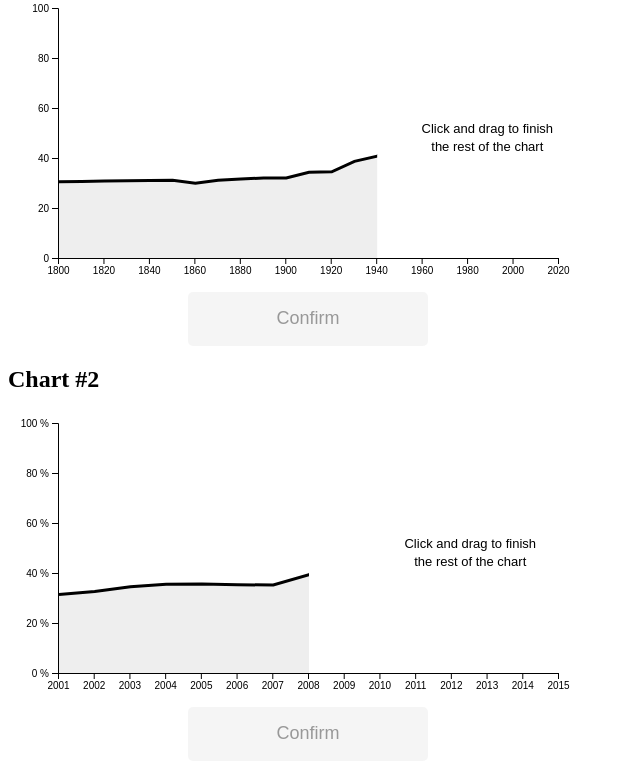
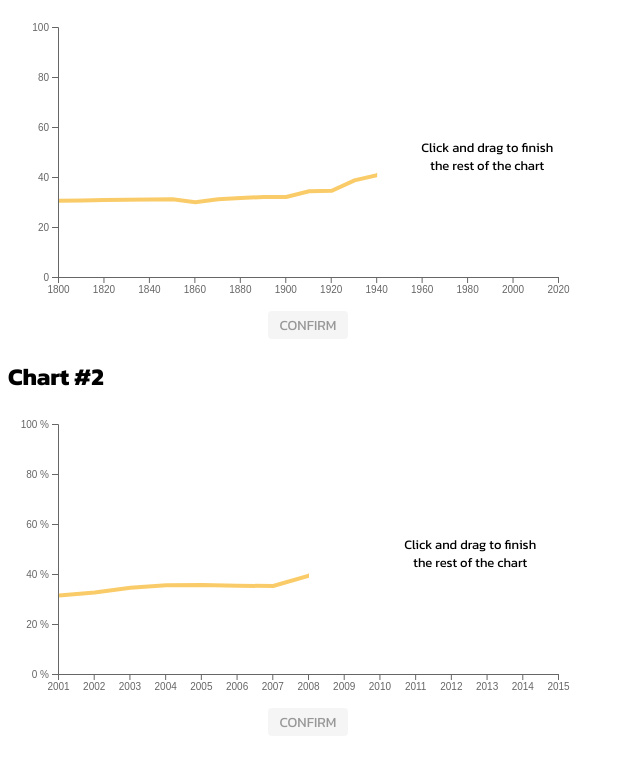
Before and after one commit to joeface/grafokres-fork, a website built with webpack: page src/index.html in a window 1280 px wide. Shown: the part 129-900 px from the top of the page, without its empty margins (0-640 px from the left). Built offline with nearby package versions, Linux system fonts and the light colour scheme.

Commit message:
Charts Style

```diff
--- a/src/index.html
+++ b/src/index.html
@@ -6,6 +6,7 @@
   <meta charset="utf-8">
   <meta name="viewport" content="width=device-width,initial-scale=1">
   <title>Charts Project</title>
+  <link href="https://fonts.googleapis.com/css2?family=Kanit:wght@400;500;600;700;800;900&amp;display=swap" rel="stylesheet">
   <link rel="stylesheet" type="text/css" href="<%=htmlWebpackPlugin.files.css %>">
 </head>
 
--- a/src/style.scss
+++ b/src/style.scss
@@ -1,3 +1,10 @@
+body {
+  --font: 'Kanit', sans-serif;
+}
+
+h1, h2 {
+  font-family: var(--font);
+}
 .graf svg {
     overflow: visible;
 }
@@ -7,52 +14,68 @@
 }
 
 .graf {
-  margin-bottom:10px;
+  margin-bottom:20px;
   margin-top:-40px;
   max-width: 600px;
+  color: #666;
 }
 
 .line {
   fill: none;
-  stroke: black;
-  stroke-width: 3;
+  stroke: #facc69;
+  stroke-width: 4;
 }
 
 .area {
-  fill: #eee;
+  fill: transparent;
 }
 
 .your-line {
-  stroke: #f0f;
-  stroke-width: 3;
+  stroke: #b4babc;
+  stroke-width: 4;
   stroke-dasharray: 5 5;
 }
 
 .introtext, .valuedisplay {
-  font-family: sans-serif;
-  font-size: small;
+  font-family: var(--font);
+}
+
+.introtext {
+  font-size: 13px;
 }
 
 .grafbtn {
   margin: 0 auto;
-  width: 40%;
-  line-height: 2.2em;
-  height: 3em;
+  //width: 80px;
+  line-height: 1em;
   background-color: #e7e7e7;
   color: black;
   border: none;
-  border-radius: 5px;
-  padding: 5px 20px;
+  border-radius: 4px;
+  padding: 8px 12px 6px;
   margin-top: 80px;
   text-align: center;
+  text-transform: uppercase;
   text-decoration: none;
   display: block;
-  font-size: 18px;
+  font-size: 14px;
+  font-family: var(--font);
+  opacity: .8;
+  transition: opacity .2s;
   cursor: pointer;
-  transition: opacity .3s;
+  &:hover {
+    opacity: 1;
+  }
+  &.disabled {
+    opacity: 0.4;
+    cursor: default;
+    &:hover {
+      opacity: .5;
+    }
+  }
 }
 
-.disabled {
-  opacity: 0.4;
-  cursor: default;
+
+.introtext {
+  font-family: var(--font);
 }
```
